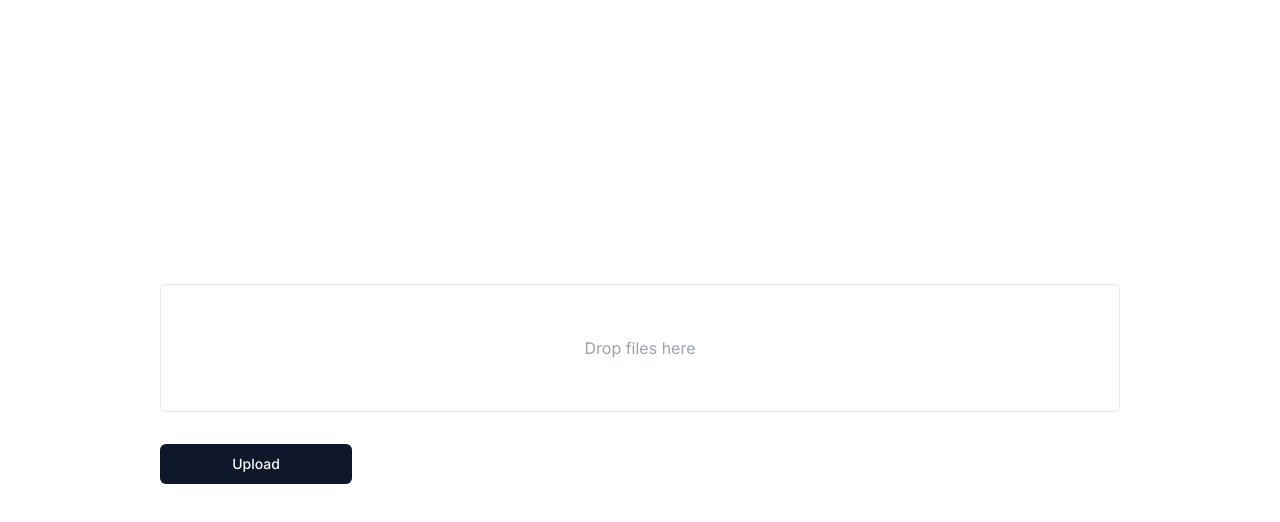
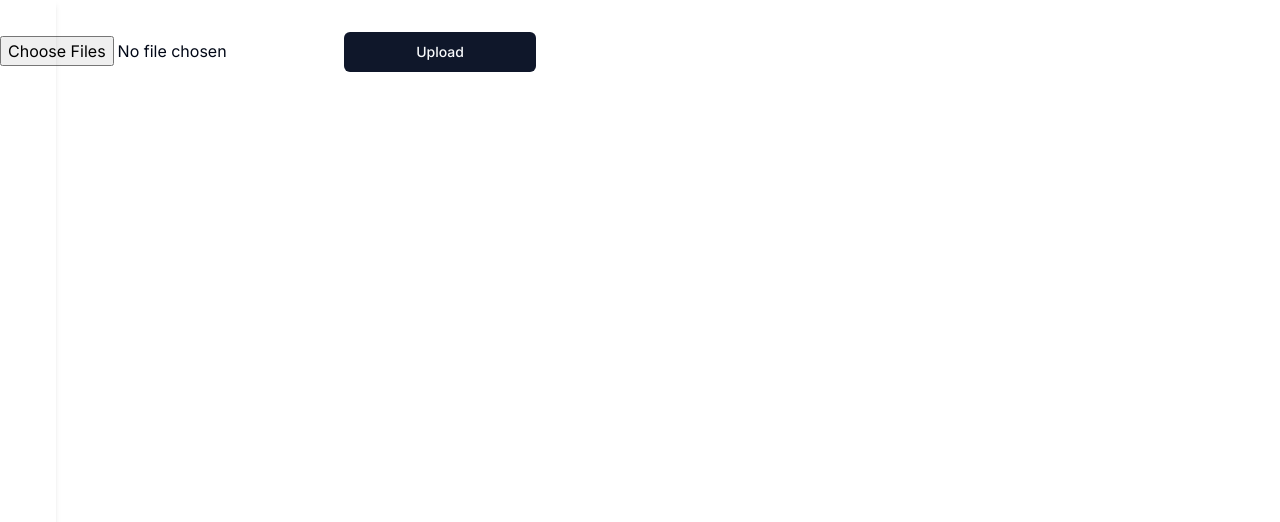
Before and after one commit to ahnsv/qrint, a Next.js app: page / in a window 1280 px wide. Shown: the top 522 px of the page. Built offline with nearby package versions, Linux system fonts and the light colour scheme.

Commit message:
feat: handle files

```diff
--- /dev/null
+++ b/src/app/api/upload/route.ts
@@ -0,0 +1,36 @@
+'use server'
+
+import {NextRequest, NextResponse} from "next/server";
+import { createClient } from "@/lib/supabase";
+
+export async function POST(req: NextRequest, res: NextResponse) {
+    const supabase = createClient()
+
+    try{
+        const formData = await req.formData();
+        const files = formData.getAll('files') as File[];
+        const paths = []
+        for (const file of files) {
+            const name = file.name;
+            const { data, error } = await supabase
+                .storage
+                .from(process.env.SUPABASE_BUCKET_ID! as string)
+                .upload(`public/${name}`, file, {
+                    cacheControl: '3600',
+                    upsert: true
+                })
+            if (error) {
+                console.error(error)
+                throw error
+            }
+            paths.push(data.fullPath)
+        }
+
+        return NextResponse.json({status:"success", data: {
+            paths
+        }})
+    }
+    catch (e) {
+        return  NextResponse.json({status:"fail",data:e})
+    }
+}
--- a/src/app/page.tsx
+++ b/src/app/page.tsx
@@ -1,13 +1,13 @@
-import { Button } from '@/components/ui/button'
-import FileUploadDropzone from '@/components/ui/file-uploader';
+import UploadForm from '@/components/form/upload'
+import Sidebar from '@/components/ui/sidebar'
 
 export default function Home() {
   return (
-    <div className='w-screen h-screen flex items-center justify-center flex-col'>
-      <form className='w-3/4'>
-        <FileUploadDropzone />
-        <Button className='w-48 my-8'>Upload</Button>
-      </form>
-    </div>
-  );
+    <>
+      <Sidebar />
+      <main>
+      <UploadForm />
+      </main>
+    </>
+  )
 }
--- a/src/components/extension/file-uploader.tsx
+++ b/src/components/extension/file-uploader.tsx
@@ -326,7 +326,7 @@ export const FileInput = forwardRef<
       ref={ref}
       {...props}
       className={`relative w-full ${isLOF ? "opacity-50 cursor-not-allowed " : "cursor-pointer "
-        }`}
+        } ${dropzoneState.isDragActive ? "border-green-500" : ""} ${dropzoneState.isFocused ? "border-accent" : "border-gray-300"}`}
     >
       <div
         className={cn(
--- /dev/null
+++ b/src/components/form/upload.tsx
@@ -0,0 +1,32 @@
+'use client'
+import { Button } from '@/components/ui/button'
+import { useState } from 'react'
+
+
+const UploadForm = () => {
+  const [files, setFiles] = useState<File[] | null>([]);
+
+  async function uploadFile() {
+    if (!files) return;
+    var formdata = new FormData();
+    for (const file of files) {
+      formdata.append("files", file);
+    }
+    var requestOptions = {method: 'POST', body: formdata };
+
+    const response = await fetch("/api/upload", requestOptions);
+    const result = await response.text();
+    console.log(result);
+}
+
+  return (
+      <form className='w-3/4' onSubmit={uploadFile}>
+        <input type="file" name="files" id="files" accept='image/*' multiple onChange={(e) => setFiles(
+          Array.from(e.target.files)
+        )} />
+        <Button className='w-48 my-8' type="submit">Upload</Button>
+      </form>
+  )
+}
+
+export default UploadForm
--- /dev/null
+++ b/src/components/ui/sidebar.tsx
@@ -0,0 +1,40 @@
+import { cn } from "@/lib/utils"
+import { Link, PanelsTopLeft } from "lucide-react"
+import { Button } from "./button"
+
+const Sidebar = () => {
+    return (
+        <aside
+        className={cn(
+            "fixed top-0 left-0 z-20 h-screen -translate-x-full lg:translate-x-0 transition-[width] ease-in-out duration-300"
+          )}
+        >
+            <div className="relative h-full flex flex-col px-3 py-4 overflow-y-auto shadow-md dark:shadow-zinc-800">
+        <Button
+          className={cn(
+            "transition-transform ease-in-out duration-300 mb-1",
+            // sidebar?.isOpen === false ? "translate-x-1" : "translate-x-0"
+          )}
+          variant="link"
+          asChild
+        >
+          <Link href="/dashboard" className="flex items-center gap-2">
+            <PanelsTopLeft className="w-6 h-6 mr-1" />
+            <h1
+              className={cn(
+                "font-bold text-lg whitespace-nowrap transition-[transform,opacity,display] ease-in-out duration-300",
+                // sidebar?.isOpen === false
+                //   ? "-translate-x-96 opacity-0 hidden"
+                //   : "translate-x-0 opacity-100"
+              )}
+            >
+              Brand
+            </h1>
+          </Link>
+        </Button>
+        </div>
+        </aside>
+    )
+}
+
+export default Sidebar
--- /dev/null
+++ b/src/lib/supabase.ts
@@ -0,0 +1,36 @@
+import { createServerClient, type CookieOptions } from '@supabase/ssr'
+import { cookies } from 'next/headers'
+
+export function createClient() {
+  const cookieStore = cookies()
+
+  return createServerClient(
+    process.env.NEXT_PUBLIC_SUPABASE_URL!,
+    process.env.NEXT_PUBLIC_SUPABASE_ANON_KEY!,
+    {
+      cookies: {
+        get(name: string) {
+          return cookieStore.get(name)?.value
+        },
+        set(name: string, value: string, options: CookieOptions) {
+          try {
+            cookieStore.set({ name, value, ...options })
+          } catch (error) {
+            // The `set` method was called from a Server Component.
+            // This can be ignored if you have middleware refreshing
+            // user sessions.
+          }
+        },
+        remove(name: string, options: CookieOptions) {
+          try {
+            cookieStore.set({ name, value: '', ...options })
+          } catch (error) {
+            // The `delete` method was called from a Server Component.
+            // This can be ignored if you have middleware refreshing
+            // user sessions.
+          }
+        },
+      },
+    }
+  )
+}
```
Also changed, not shown: package.json (+9 -2 lines), 2 other files (tests, documents, lock files or other folders).
